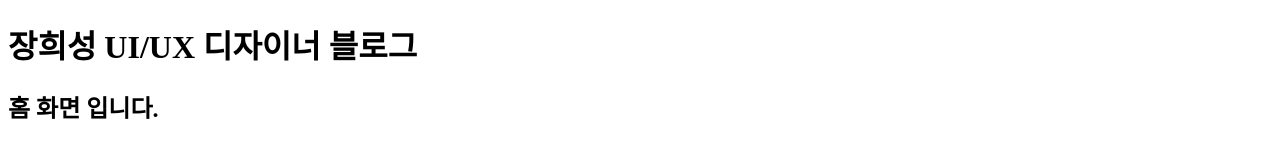
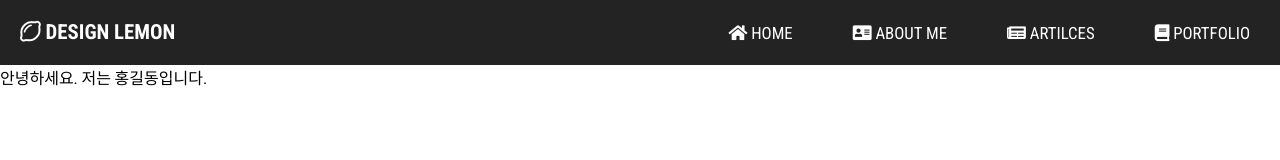
Before and after one commit to jhs512/mblog, a plain HTML site: page docs/index.html in a window 1280 px wide. Drawn offline with Linux system fonts and the light colour scheme; a web font is replaced by a local one.

Commit message:
Add files via upload

```diff
--- /dev/null
+++ b/docs/index.css
@@ -0,0 +1,146 @@
+/* 로보토 Condensed 폰트 */
+@import url('https://fonts.googleapis.com/css2?family=Roboto+Condensed:wght@400;700&display=swap');
+
+/* 롯데마트드림 폰트 */
+@font-face {
+  font-family: "LotteMartDream";
+  font-style: normal;
+  font-weight: 400;
+  src: url("//cdn.jsdelivr.net/korean-webfonts/1/corps/lottemart/LotteMartDream/LotteMartDreamMedium.woff2") format("woff2"),
+    url("//cdn.jsdelivr.net/korean-webfonts/1/corps/lottemart/LotteMartDream/LotteMartDreamMedium.woff") format("woff");
+}
+
+@font-face {
+  font-family: "LotteMartDream";
+  font-style: normal;
+  font-weight: 700;
+  src: url("//cdn.jsdelivr.net/korean-webfonts/1/corps/lottemart/LotteMartDream/LotteMartDreamBold.woff2") format("woff2"),
+    url("//cdn.jsdelivr.net/korean-webfonts/1/corps/lottemart/LotteMartDream/LotteMartDreamBold.woff") format("woff");
+}
+
+@font-face {
+  font-family: "LotteMartDream";
+  font-style: normal;
+  font-weight: 300;
+  src: url("//cdn.jsdelivr.net/korean-webfonts/1/corps/lottemart/LotteMartDream/LotteMartDreamLight.woff2") format("woff2"),
+    url("//cdn.jsdelivr.net/korean-webfonts/1/corps/lottemart/LotteMartDream/LotteMartDreamLight.woff") format("woff");
+}
+
+html {
+  font-family: "Roboto Condensed", "LotteMartDream", sans-serif;
+}
+
+/* 노말 */
+body,
+ul,
+li {
+  margin: 0;
+  padding: 0;
+  list-style: none;
+}
+
+a {
+  color: inherit;
+  text-decoration: none;
+}
+
+/* 라이브러리 */
+.inline-grid {
+  font-size: 0;
+}
+
+.inline-grid>* {
+  font-size: 1rem;
+  display: inline-block;
+  box-sizing: border-box;
+  vertical-align: top;
+}
+
+.border-red {
+  border: 10px solid red;
+}
+
+.border-blue {
+  border: 10px solid blue;
+}
+
+.border-gold {
+  border: 10px solid gold;
+}
+
+.text-center {
+  text-align: center;
+}
+
+.text-right {
+  text-align: right;
+}
+
+.block {
+  display: block;
+}
+
+/* 커스텀 */
+.top-bar {
+  background-color: #232323;
+  color: white;
+}
+
+.top-bar>div:first-child {
+  width: 240px;
+}
+
+.top-bar>div:nth-child(2) {
+  width: calc(100% - 240px - 650px);
+}
+
+.top-bar>div:last-child {
+  width: 650px;
+}
+
+.top-bar__logo {
+  font-weight: bold;
+  font-size: 1.3rem;
+  padding: 20px;
+}
+
+.top-bar__menu-box-1>ul>li {
+  font-size: 1.05rem;
+  position: relative;
+}
+
+/* 모든 메뉴 아이템 텍스트 */
+.top-bar__menu-box-1 ul>li>a {
+  display: block;
+  white-space: nowrap;
+}
+
+/* 1차 메뉴 아이템 텍스트 */
+.top-bar__menu-box-1>ul>li>a {
+  padding: 22.5px 30px;
+}
+
+/* 서브 메뉴 아이템 텍스트 */
+.top-bar__menu-box-1>ul ul>li>a {
+  padding: 22.5px 0;
+  text-align: center;
+}
+
+.top-bar__menu-box-1 ul>li:hover>a {
+  background-color: white;
+  color: #232323;
+}
+
+.top-bar__menu-box-1>ul>li>ul {
+  display: none;
+  position: absolute;
+  background-color: #232323;
+  top: 100%;
+  left: 0;
+  width: 100%;
+  box-shadow: 0px 10px 10px rgba(0, 0, 0, 0.5);
+}
+
+.top-bar__menu-box-1>ul>li:hover>ul {
+  display: block;
+}
--- a/docs/index.html
+++ b/docs/index.html
@@ -1,14 +1,89 @@
 <!DOCTYPE html>
 <html lang="en">
+
 <head>
   <meta charset="UTF-8">
   <meta http-equiv="X-UA-Compatible" content="IE=edge">
   <meta name="viewport" content="width=device-width, initial-scale=1.0">
-  <title>장희성 UI/UX 디자이너 블로그</title>
+  <title>장희성 블로그</title>
+
+  <!-- 폰트어썸 불러오기 -->
+  <link rel="stylesheet" href="https://cdnjs.cloudflare.com/ajax/libs/font-awesome/5.15.3/css/all.min.css">
+  <!-- index.css 불러오기 -->
+  <link rel="stylesheet" href="index.css">
 </head>
+
 <body>
-  <h1>장희성 UI/UX 디자이너 블로그</h1>
+  <header class="top-bar inline-grid">
+    <!-- 로고 공간 -->
+    <div>
+      <!-- 로고 -->
+      <a href="#" class="top-bar__logo block">
+        <span>
+          <i class="far fa-lemon"></i>
+        </span>
+        <span>
+          DESIGN LEMON
+        </span>
+      </a>
+    </div>
 
-  <h2>홈 화면 입니다.</h2>
+    <!-- 빈 공간 -->
+    <div></div>
+
+    <!-- 메뉴 공간 -->
+    <div class="inline-grid text-right">
+
+      <!-- 메뉴 -->
+      <nav class="top-bar__menu-box-1">
+        <ul class="inline-grid">
+          <li>
+            <a href="#">
+              <span><i class="fas fa-home"></i></span>
+              <span>HOME</span>
+            </a>
+          </li>
+          <li>
+            <a href="#">
+              <span><i class="fas fa-address-card"></i></span>
+              <span>ABOUT ME</span>
+            </a>
+          </li>
+          <li>
+            <a href="#">
+              <span><i class="fas fa-newspaper"></i></span>
+              <span>ARTILCES</span>
+            </a>
+            <ul>
+              <li>
+                <a href="#">
+                  <span><i class="fas fa-code"></i></span>
+                  <span>WEB CODING</span>
+                </a>
+              </li>
+              <li>
+                <a href="#">
+                  <span><i class="fas fa-mobile-alt"></i></span>
+                  <span>UI/UX</span>
+                </a>
+              </li>
+            </ul>
+          </li>
+          <li>
+            <a href="#">
+              <span><i class="fas fa-book"></i></span>
+              <span>PORTFOLIO</span>
+            </a>
+          </li>
+        </ul>
+      </nav>
+    </div>
+
+  </header>
+
+  <section class="section section-1">
+    안녕하세요. 저는 홍길동입니다.
+  </section>
 </body>
+
 </html>
```
